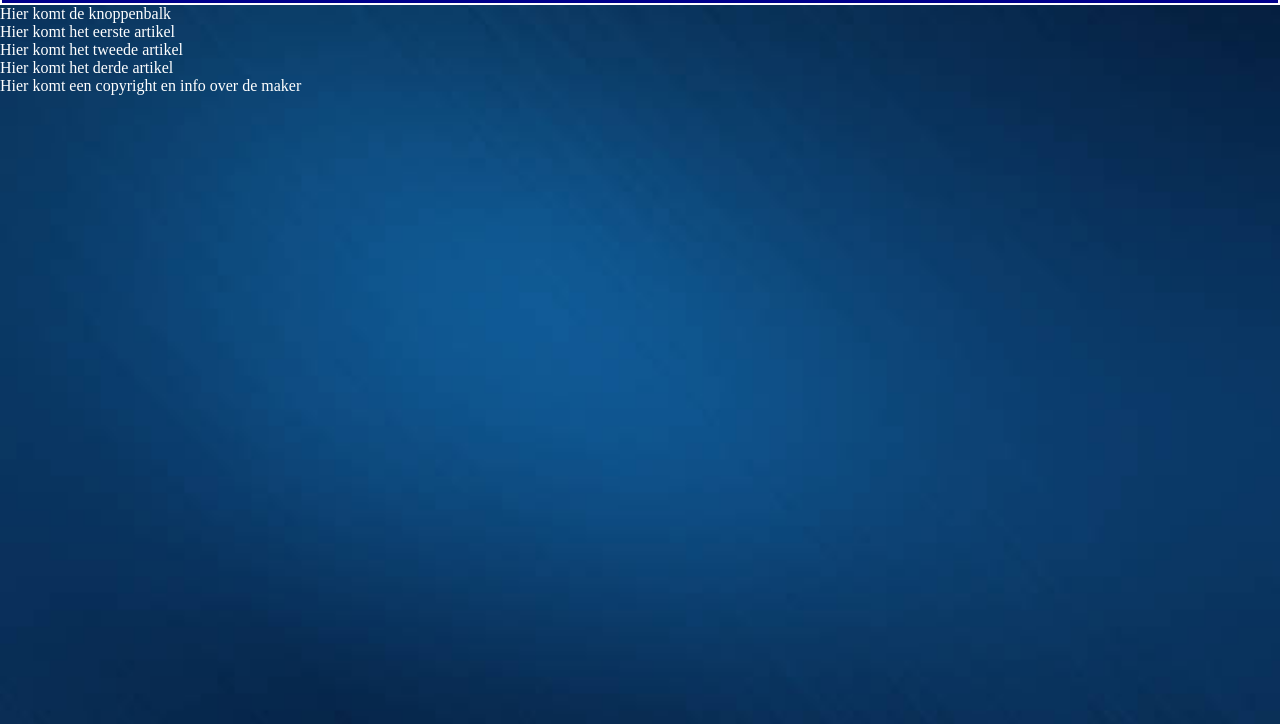
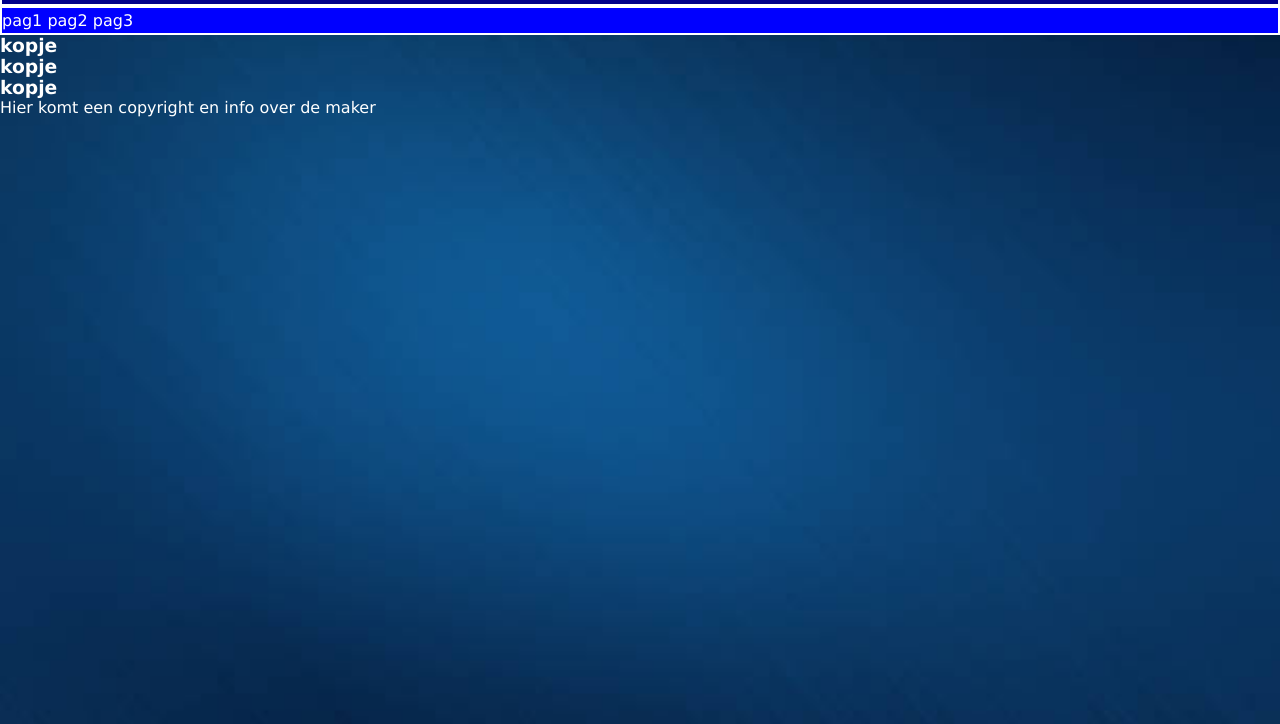
Before and after one commit to jared001wi/jared001wi.github.io, a plain HTML site: page html-css-2/index.html in a window 1280 px wide. Shown: the part 76-800 px from the top of the page. Drawn offline with Linux system fonts and the light colour scheme.

Commit message:
nav balk

```diff
--- a/html-css-2/index.html
+++ b/html-css-2/index.html
@@ -10,17 +10,21 @@
     <h1>Jared Willemsen</h1>
     </header>
     <nav>
-    <p>Hier komt de knoppenbalk</p>
+    <ul>
+      <l1>pag1</l1>
+      <l1>pag2</l1>
+      <l1>pag3</l1>
+    </ul>
     </nav>
     <section>
       <article>
-        Hier komt het eerste artikel
+        <h3>kopje</h3>
       </article>
       <article>
-        Hier komt het tweede artikel
+        <h3>kopje</h3>
       </article>
       <article>
-        Hier komt het derde artikel
+        <h3>kopje</h3>
       </article>
     </section>
     <footer>
--- a/html-css-2/opmaak.css
+++ b/html-css-2/opmaak.css
@@ -5,9 +5,9 @@
 }
 
 body {
+  font-family: Verdana, Geneva, Arial, Helvetica, sans-serif;
   background-image: url("bleu.jpg");
   background-size: cover;
-
 }
 
 header {
@@ -17,3 +17,16 @@ header {
   text-align: center;
   padding-bottom: 20px
 }
+
+nav {
+  background-color: blue;
+  display: inline-inline-block;
+  border: solid 2px white;
+  padding-top: 3px;
+  padding-bottom: 3px;
+
+}
+
+nav li {
+
+}
```
